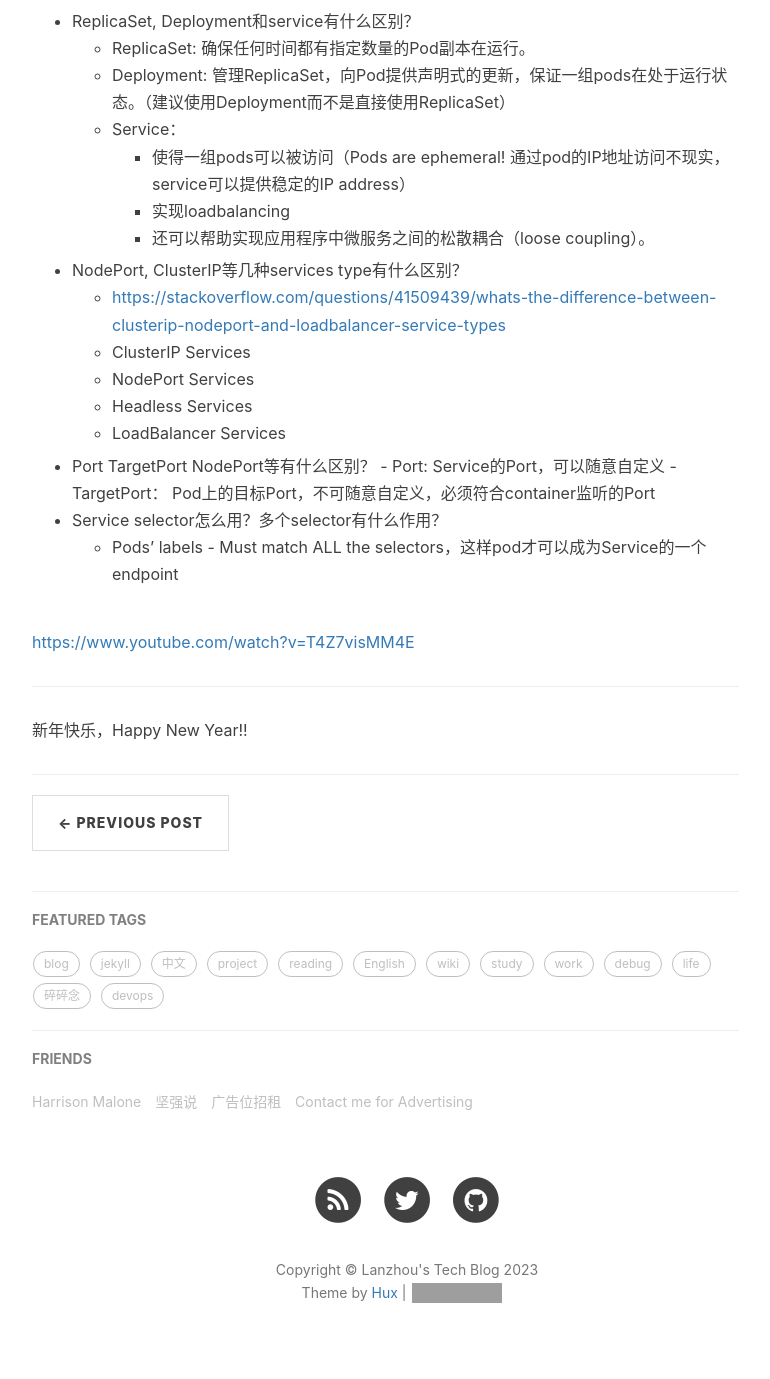
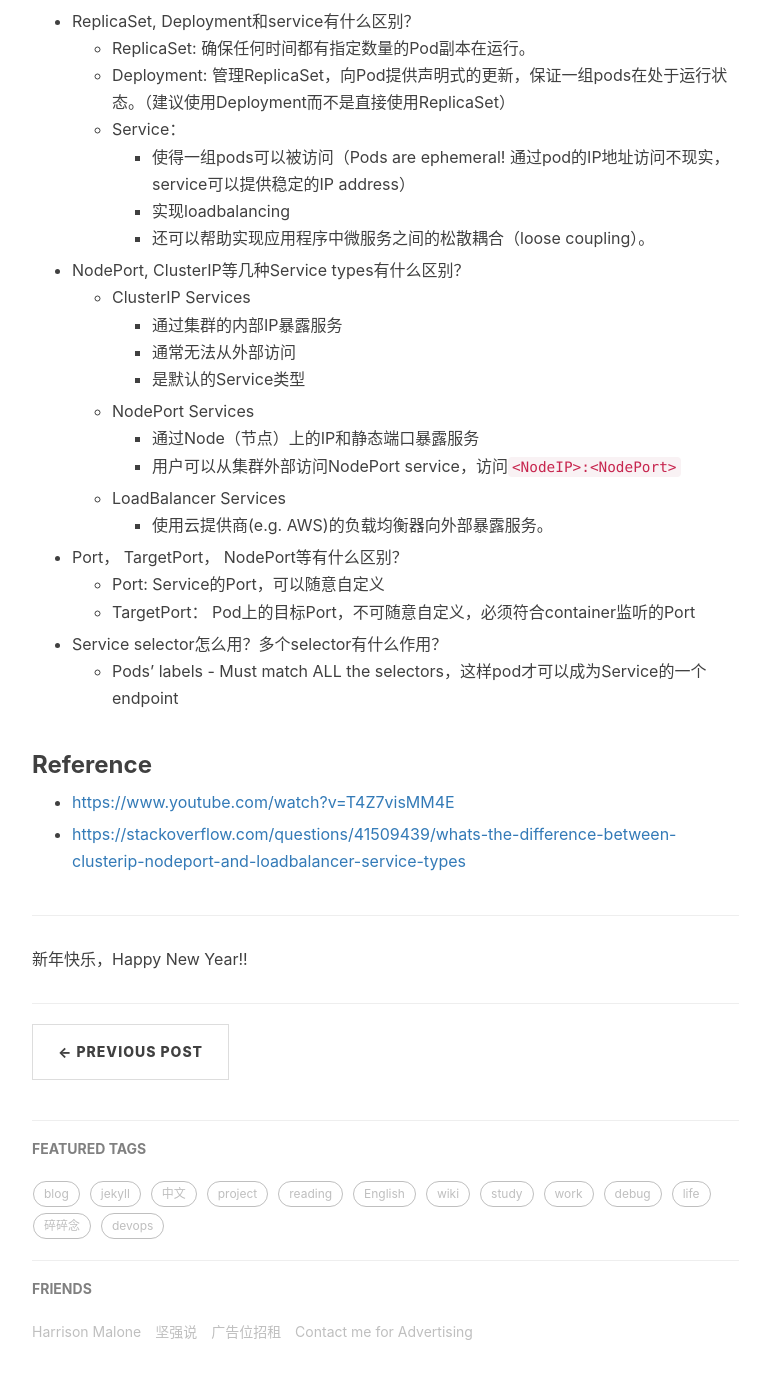
Before and after one commit to Lanzhou-J/Lanzhou-J.github.io, a Jekyll site: the page built from _posts/2023-01-01-Kubernetes-Services.md, in a window 1280 px wide and 1400 px high, scrolled down 609 px. Shown: the top 1379 px of the window, without its empty margins (233-1003 px from the left). Built offline with Jekyll 4.4.1, drawn with Linux system fonts in a browser that asks for light colours; nearby versions of some CDN libraries; comment, search, counter and statistics services are not loaded; grey boxes are pictures that could not be loaded.

Commit message:
add content

```diff
--- a/_posts/2023-01-01-Kubernetes-Services.md
+++ b/_posts/2023-01-01-Kubernetes-Services.md
@@ -18,19 +18,26 @@ tags:
         - 实现loadbalancing
         - 还可以帮助实现应用程序中微服务之间的松散耦合（loose coupling）。
 
-- NodePort, ClusterIP等几种services type有什么区别？
-    - [https://stackoverflow.com/questions/41509439/whats-the-difference-between-clusterip-nodeport-and-loadbalancer-service-types](https://stackoverflow.com/questions/41509439/whats-the-difference-between-clusterip-nodeport-and-loadbalancer-service-types)
+- NodePort, ClusterIP等几种Service types有什么区别？
     - ClusterIP Services
+      - 通过集群的内部IP暴露服务
+      - 通常无法从外部访问
+      - 是默认的Service类型
     - NodePort Services
-    - Headless Services
+      - 通过Node（节点）上的IP和静态端口暴露服务
+      - 用户可以从集群外部访问NodePort service，访问`<NodeIP>:<NodePort>`
     - LoadBalancer Services
-- Port TargetPort NodePort等有什么区别？
-        - Port: Service的Port，可以随意自定义
-        - TargetPort： Pod上的目标Port，不可随意自定义，必须符合container监听的Port
+      - 使用云提供商(e.g. AWS)的负载均衡器向外部暴露服务。
+- Port， TargetPort， NodePort等有什么区别？
+    - Port: Service的Port，可以随意自定义
+    - TargetPort： Pod上的目标Port，不可随意自定义，必须符合container监听的Port
 - Service selector怎么用？多个selector有什么作用？
     - Pods’ labels  - Must match ALL the selectors，这样pod才可以成为Service的一个endpoint
 
-[https://www.youtube.com/watch?v=T4Z7visMM4E](https://www.youtube.com/watch?v=T4Z7visMM4E)
+### Reference
+- [https://www.youtube.com/watch?v=T4Z7visMM4E](https://www.youtube.com/watch?v=T4Z7visMM4E)
+
+- [https://stackoverflow.com/questions/41509439/whats-the-difference-between-clusterip-nodeport-and-loadbalancer-service-types](https://stackoverflow.com/questions/41509439/whats-the-difference-between-clusterip-nodeport-and-loadbalancer-service-types)
 
 ---
 
```
